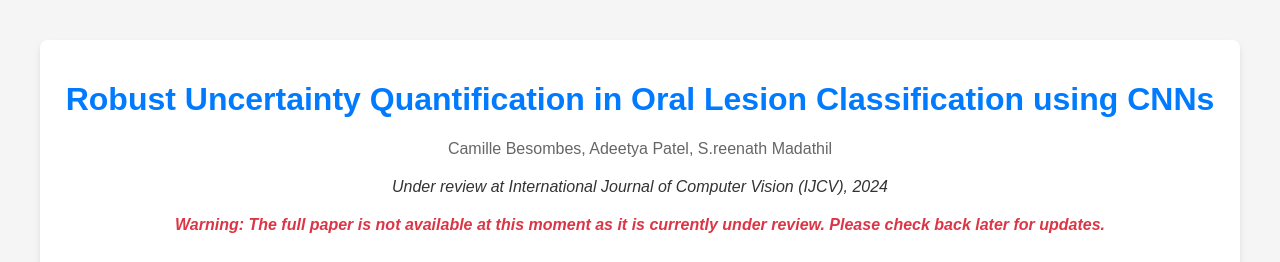
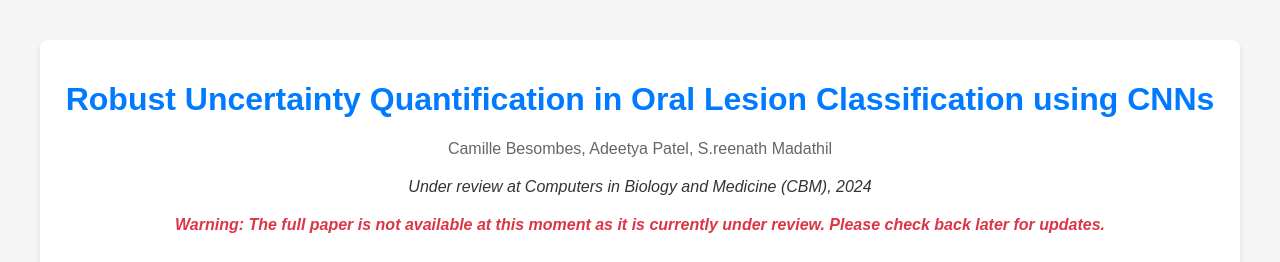
Before and after one commit to adeetyapatel12/UQ-Oral-lesions, a plain HTML site: page index.html in a window 1280 px wide. Shown: the top 262 px of the page. Drawn offline with Linux system fonts and the light colour scheme.

Commit message:
Update index.html

```diff
--- a/index.html
+++ b/index.html
@@ -55,7 +55,7 @@
     <div class="container">
         <h1 class="title">Robust Uncertainty Quantification in Oral Lesion Classification using CNNs</h1>
         <p class="authors">Camille Besombes, Adeetya Patel, S.reenath Madathil</p>
-        <p class="status">Under review at International Journal of Computer Vision (IJCV), 2024</p>
+        <p class="status">Under review at Computers in Biology and Medicine (CBM), 2024</p>
         <p class="disclaimer">Warning: The full paper is not available at this moment as it is currently under review. Please check back later for updates.</p>
         <div class="abstract">
             <div class="abstract-title">Abstract</div>
```
